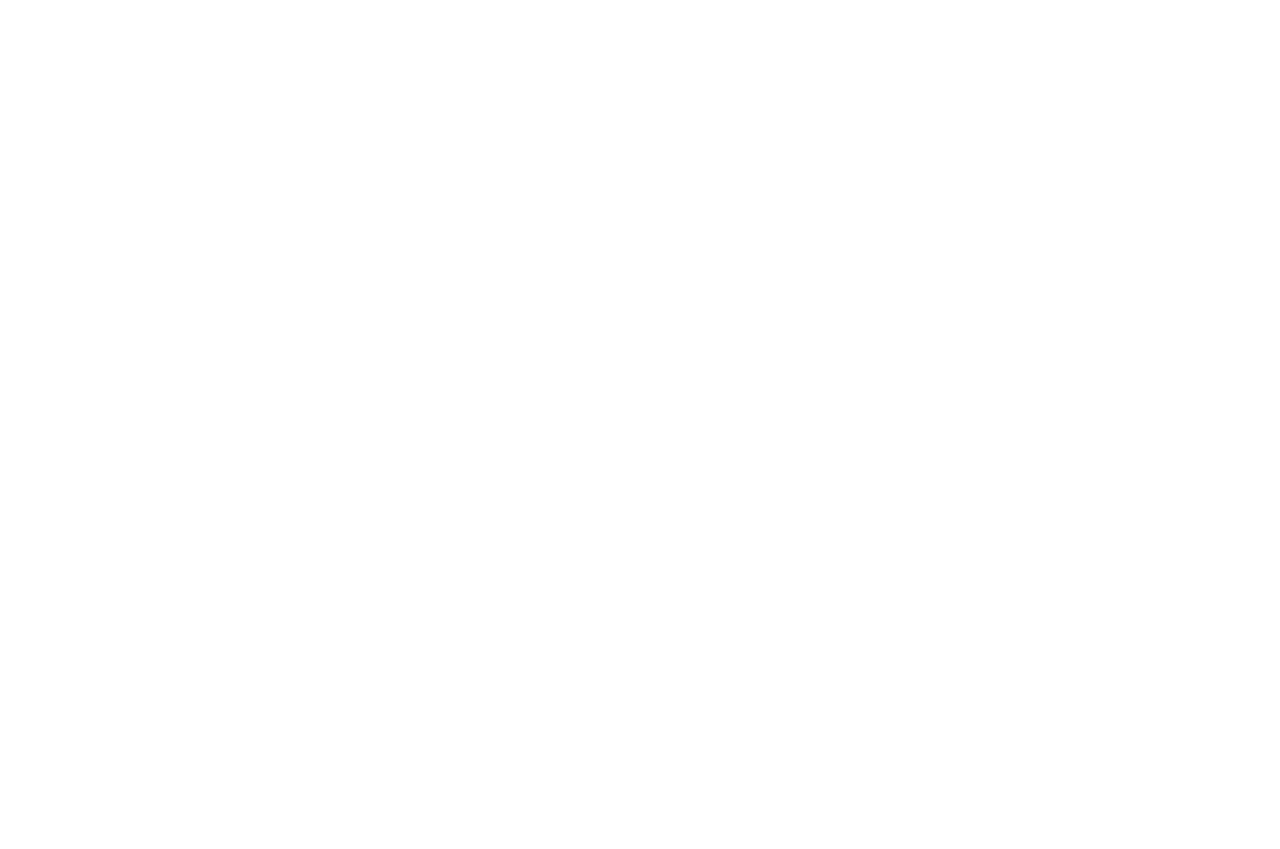
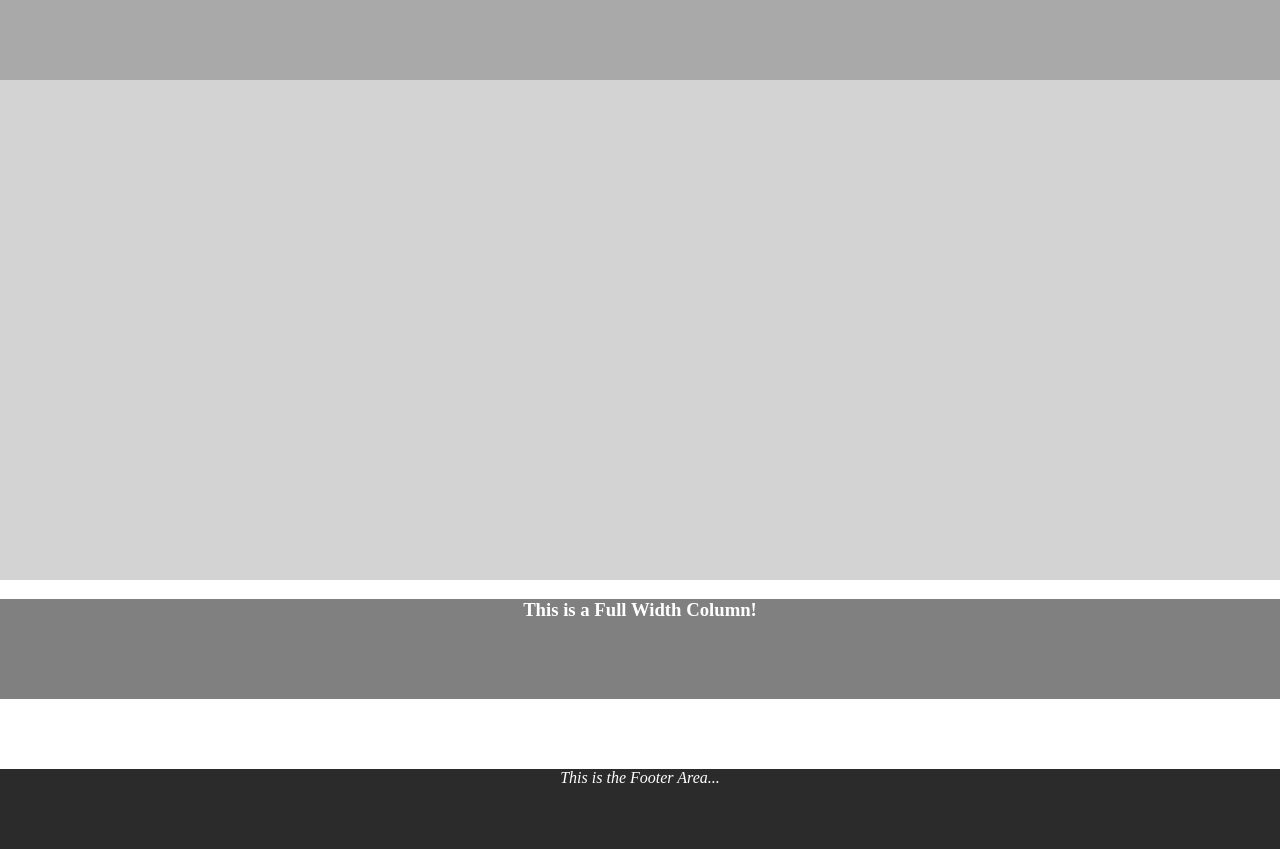
Before and after one commit to Rico945/Enrique-Homework-Repo, a plain HTML site: page index.html in a window 1280 px wide. Before the commit the page ends 800 px from the top, so only its background shows below. Drawn offline with Linux system fonts and the light colour scheme.

Commit message:
Made progress on page 1
Finished page 1s header and footer and started with other elements

```diff
--- a/css/main.css
+++ b/css/main.css
@@ -0,0 +1,36 @@
+html, body{
+    margin: 0;
+    padding: 0;
+}
+
+nav{
+    background-color: darkgrey;
+    width: 100%;
+    height: 80px;
+}
+
+header{
+    background-color: lightgrey;
+    width: 100%;
+    height: 500px;
+}
+
+.full{
+    height: 170px;
+}
+
+.col-12{
+    width: 100%;
+    height: 100px;
+    background-color: grey;
+    text-align: center;
+    color: white;
+}
+
+footer{
+    background-color: rgb(43, 43, 43);
+    width: 100%;
+    height: 80px;
+    text-align: center;
+    color: white;
+}
--- a/index.html
+++ b/index.html
@@ -5,8 +5,16 @@
     <meta http-equiv="X-UA-Compatible" content="IE=edge">
     <meta name="viewport" content="width=device-width, initial-scale=1.0">
     <title>Page One</title>
+    <link rel="stylesheet" href="css/main.css">
 </head>
 <body>
+    <nav></nav>
+    <header></header>
 
+    <section class="full">
+        <div class="col-12"><h3>This is a Full Width Column!</h3></div>
+    </section>
+
+    <footer><i>This is the Footer Area...</i></footer>
 </body>
 </html>
```
